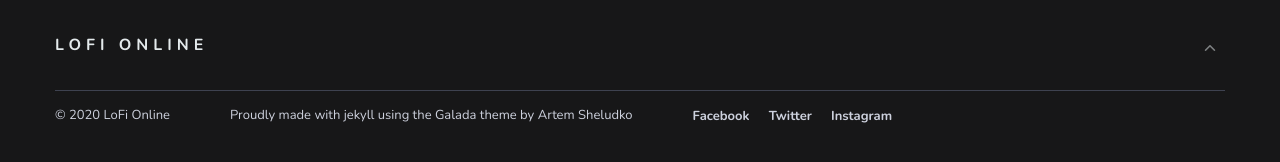
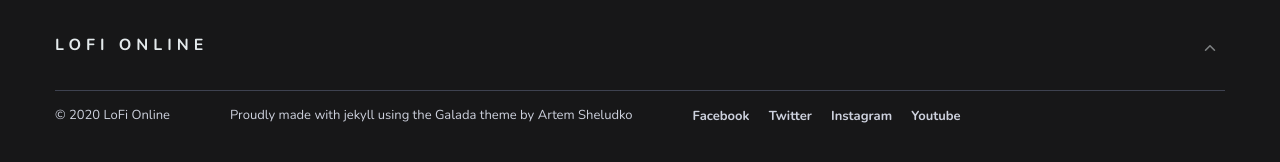
Before and after one commit to LoFi-Online/LoFi-Online, a Jekyll site: the page built from index.html, in a window 1280 px wide and 900 px high, scrolled down 1686 px. Shown: the part 720-882 px from the top of the window. Built offline with Jekyll 4.4.1, drawn with Linux system fonts in a browser that asks for light colours; nearby versions of some CDN libraries; the list of posts is cut into pages by our own code.

Commit message:
Update footer.html

```diff
--- a/_includes/footer.html
+++ b/_includes/footer.html
@@ -28,6 +28,10 @@
               {% if site.instagram %}
               <li><a href="{{ site.instagram }}">Instagram</a></li>
               {% else %} {% endif %}
+
+              {% if site.youtube %}
+              <li><a href="{{ site.youtube }}">Youtube</a></li>
+              {% else %} {% endif %}
             </ul>
           </div>
         </div>
```
